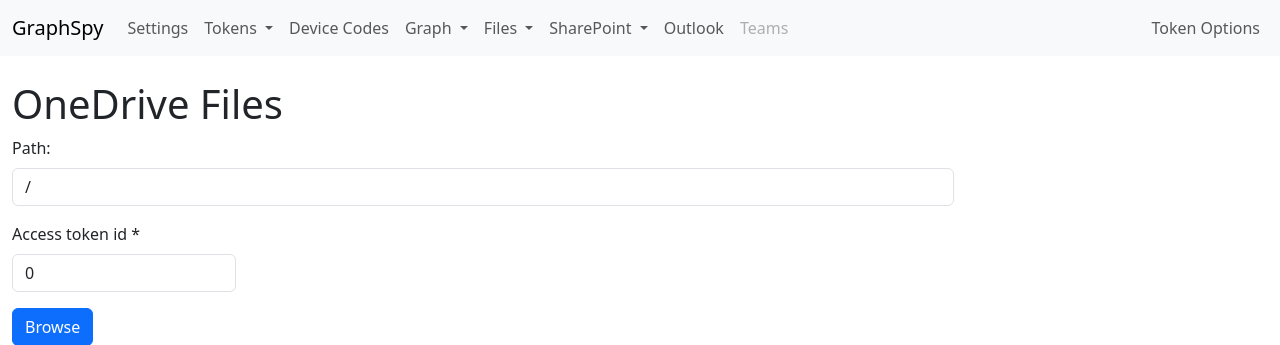
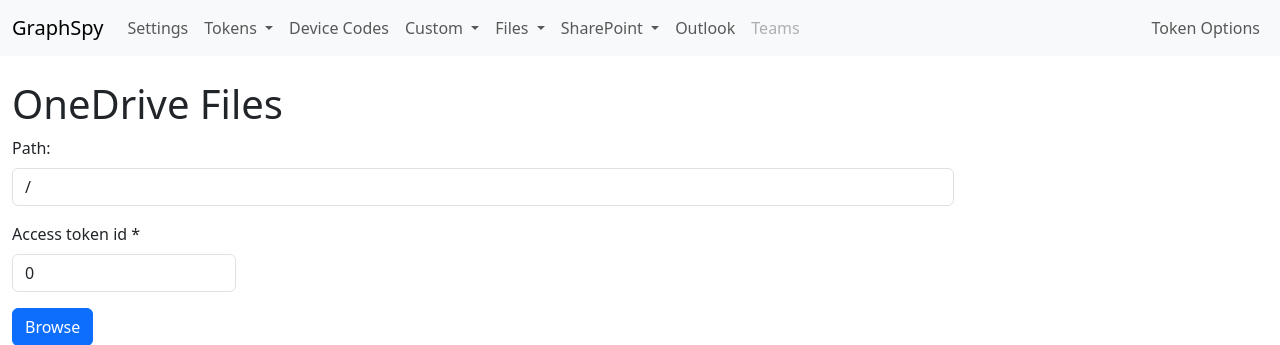
Before and after one commit to RedByte1337/GraphSpy, a Flask app: page /onedrive in a window 1280 px wide. Shown: the top 345 px of the page. Run offline with Flask 3, Linux system fonts and the light colour scheme; data comes from the database, SQL or seed files in the repository; data that the repository does not hold is empty; some libraries are stand-ins or nearby versions.

Commit message:
Change navbar header from Graph to Custom

```diff
--- a/GraphSpy/templates/layout.html
+++ b/GraphSpy/templates/layout.html
@@ -48,7 +48,7 @@
                     </li>
                     <li class="nav-item dropdown">
                         <a class="nav-link dropdown-toggle" href="#" role="button" data-bs-toggle="dropdown" aria-expanded="false">
-                            Graph
+                            Custom
                         </a>
                         <ul class="dropdown-menu">
                             <li><a class="dropdown-item" href="{{url_for('custom_requests')}}">Custom Requests</a></li>
```
